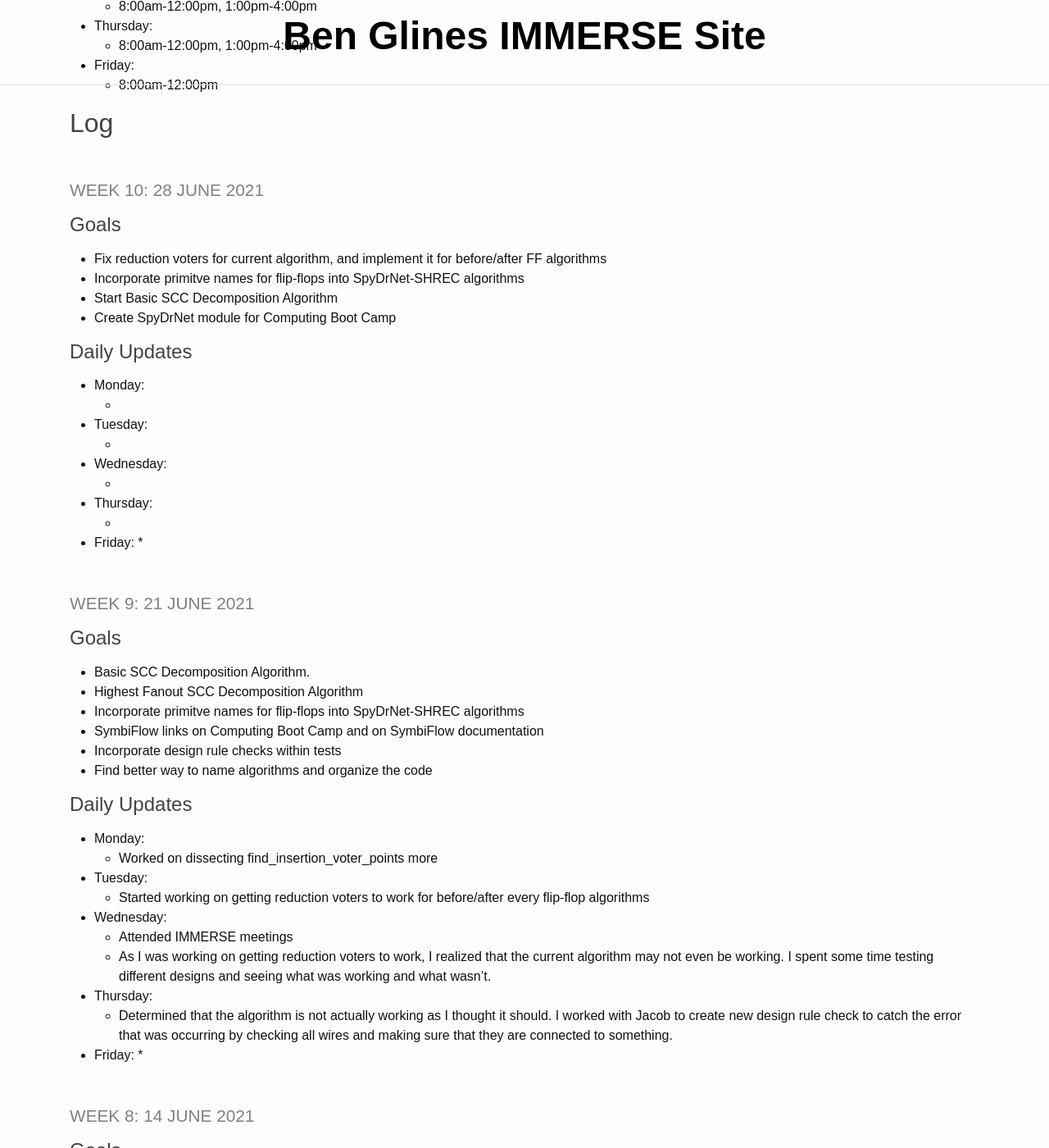
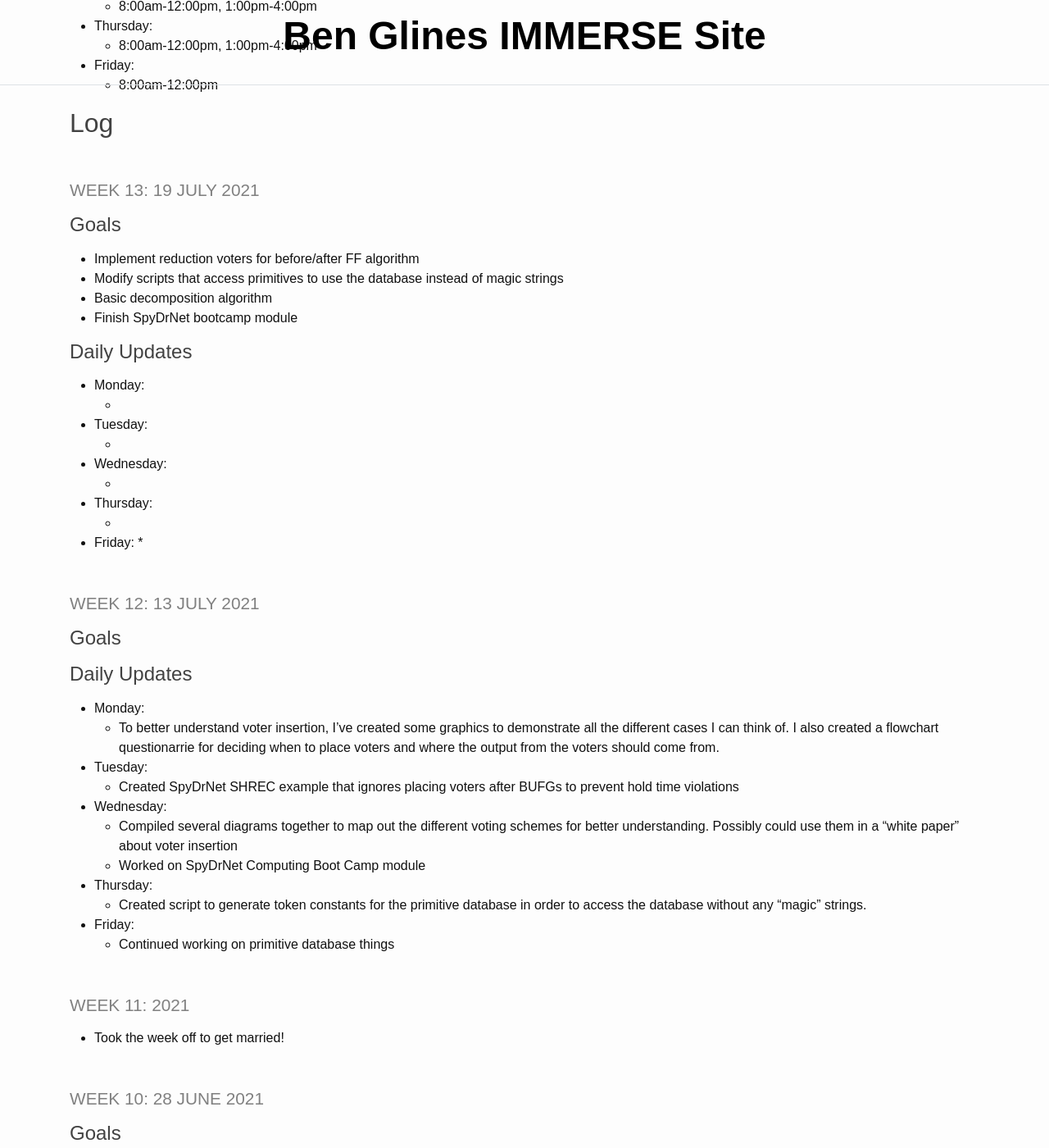
Before and after one commit to benglines/immerse, a Jekyll site: the page built from _pages/log.md, in a window 1280 px wide and 1400 px high, scrolled down 364 px. Shown: the whole window at 82% size. Built offline with Jekyll 4.4.1, drawn with Linux system fonts in a browser that asks for light colours; some of the changed text lies outside the part shown.

Commit message:
Updated Log

```diff
--- a/_pages/log.md
+++ b/_pages/log.md
@@ -18,6 +18,70 @@ title: IMMERSE Log
 
 ## Log
 
+<!--
+Log Template
+
+### Week N: 2021
+
+#### Goals
+
+#### Daily Updates
+
+* **Monday**:
+  *
+* **Tuesday**:
+  *
+* **Wednesday**:
+  *
+* **Thursday**:
+  *
+* **Friday**:
+  *
+ -->
+
+### Week 13: 19 JULY 2021
+
+#### Goals
+* Implement reduction voters for before/after FF algorithm
+* Modify scripts that access primitives to use the database instead of magic strings
+* Basic decomposition algorithm
+* Finish SpyDrNet bootcamp module
+
+#### Daily Updates
+
+* **Monday**:
+  *
+* **Tuesday**:
+  *
+* **Wednesday**:
+  *
+* **Thursday**:
+  *
+* **Friday**:
+  *
+
+### Week 12: 13 JULY 2021
+
+#### Goals
+
+#### Daily Updates
+
+* **Monday**:
+  * To better understand voter insertion, I've created some graphics to demonstrate all the different cases I can think of. I also created a flowchart questionarrie for deciding when to place voters and where the output from the voters should come from.
+* **Tuesday**:
+  * Created SpyDrNet SHREC example that ignores placing voters after BUFGs to prevent hold time violations
+* **Wednesday**:
+  * Compiled several diagrams together to map out the different voting schemes for better understanding. Possibly could use them in a "white paper" about voter insertion
+  * Worked on SpyDrNet Computing Boot Camp module
+* **Thursday**:
+  * Created script to generate token constants for the primitive database in order to access the database without any "magic" strings.
+* **Friday**:
+  * Continued working on primitive database things
+
+### Week 11: 2021
+
+* Took the week off to get married!
+
 ### Week 10: 28 JUNE 2021
 
 #### Goals
@@ -30,13 +94,13 @@ title: IMMERSE Log
 #### Daily Updates
 
 * **Monday**:
-  *
+  * Started revisitng find_voter_insertion_points and cleaned up the code
 * **Tuesday**:
   *
 * **Wednesday**:
   *
 * **Thursday**:
-  *
+  * Created SpyDrNet page
 * **Friday**:
   *
 
@@ -62,6 +126,7 @@ title: IMMERSE Log
   * As I was working on getting reduction voters to work, I realized that the current algorithm may not even be working. I spent some time testing different designs and seeing what was working and what wasn't.
 * **Thursday**:
   * Determined that the algorithm is not actually working as I thought it should. I worked with Jacob to create new design rule check to catch the error that was occurring by checking all wires and making sure that they are connected to something.
+  * SpyDrNet 1.8.2 release
 * **Friday**:
   *
 
```
Also changed, not shown: other parts of _pages/log.md (+0 -23 lines).
